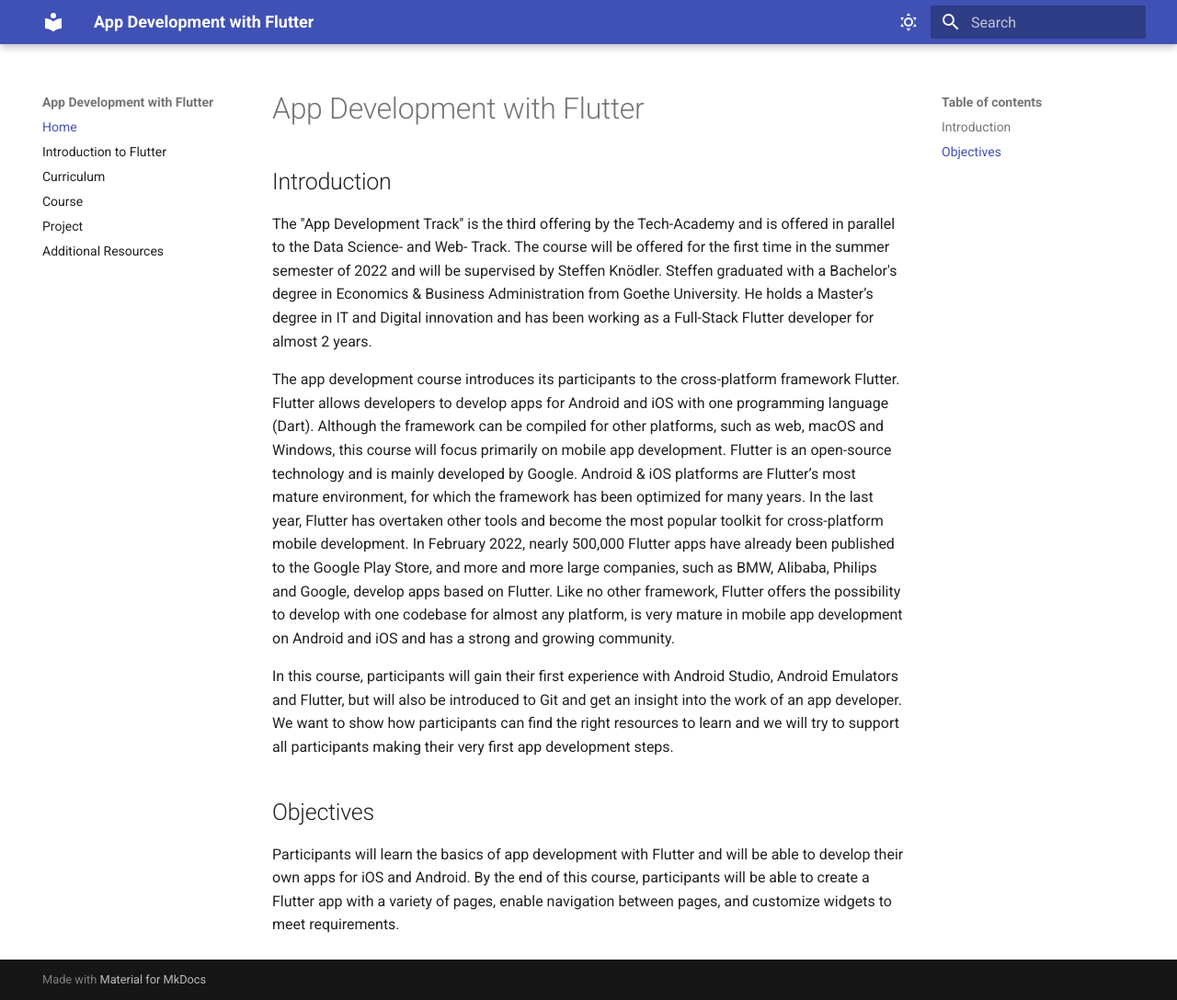
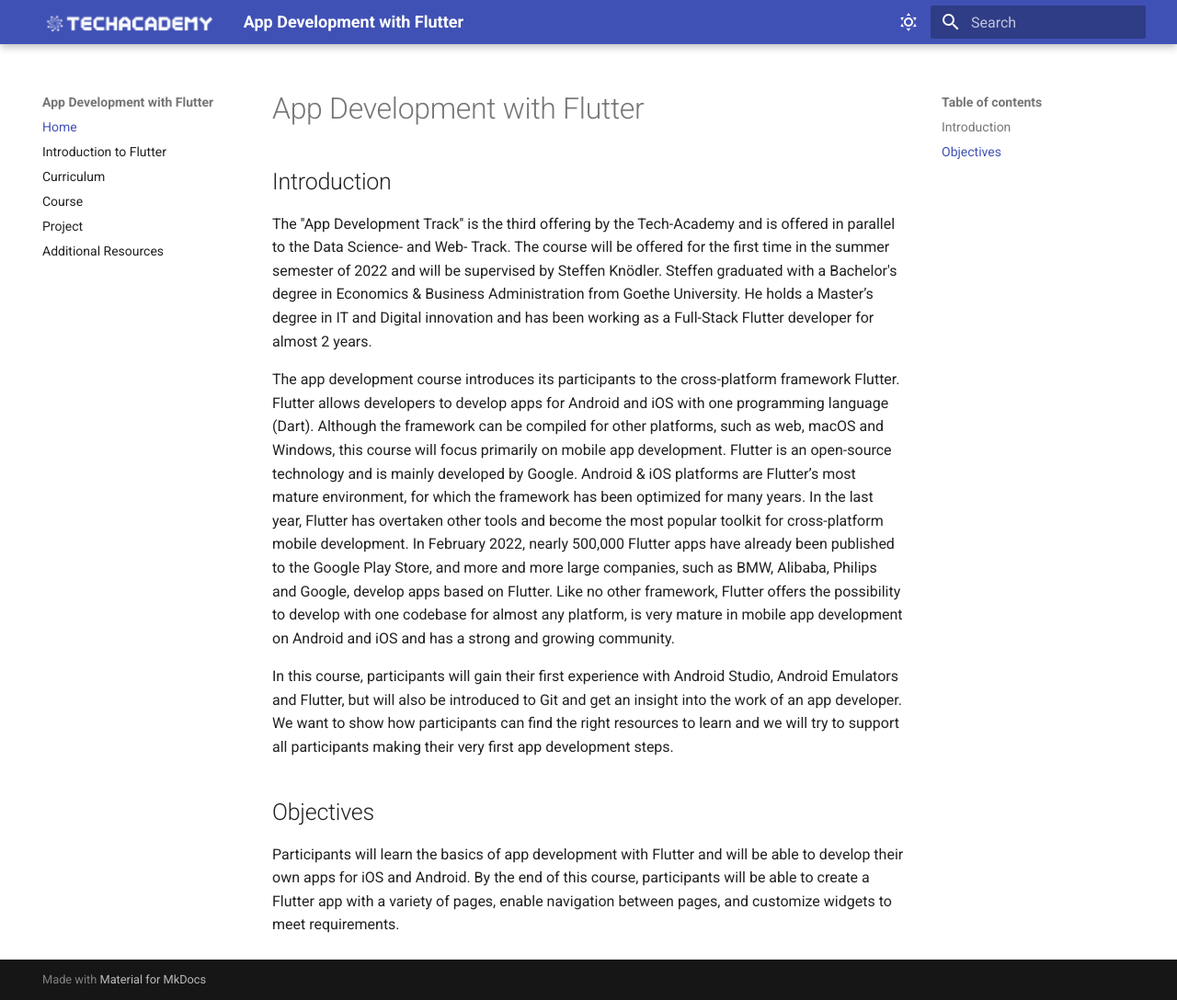
Before and after one commit to tech-academy-ev/app_development, an MkDocs documentation site: the page built from docs/index.md, in a window 1280 px wide and 1088 px high. Shown: the whole window at 92% size. Built offline with MkDocs 1.6.1 and Material for MkDocs 9.7.7, drawn with Linux system fonts in a browser that asks for light colours.

Commit message:
add site logo

```diff
--- a/mkdocs.yml
+++ b/mkdocs.yml
@@ -1,6 +1,7 @@
 site_name: App Development with Flutter
 theme:
   name: material
+  logo: images/white_logo_transparent.png
   palette:
     - scheme: default
       toggle:
```
Also changed, not shown: docs/images/white_logo_transparent.png (added).
